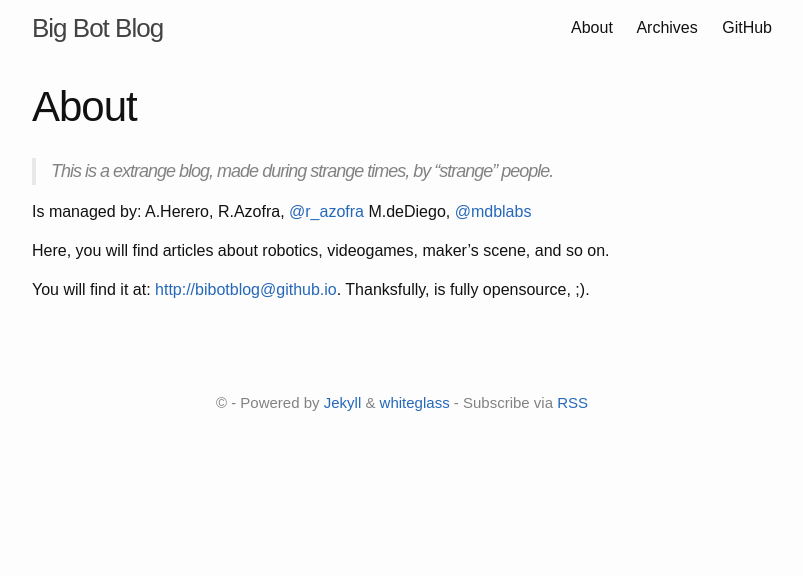
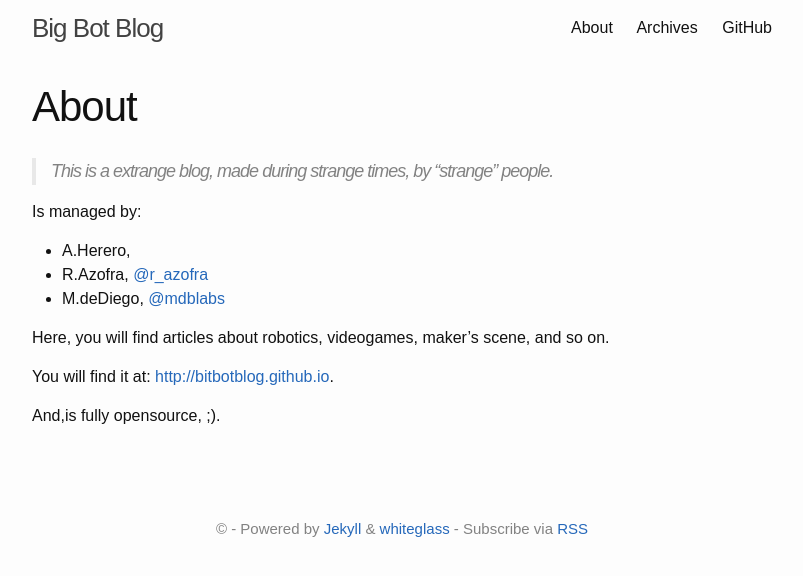
Before and after one commit to bitbotblog/bitbotblog.github.io, a Jekyll site: the page built from about.md, in a window 1280 px wide. Shown: the top 576 px of the page, without its empty margins (238-1041 px from the left). Built offline with Jekyll 4.4.1, drawn with Linux system fonts in a browser that asks for light colours.

Commit message:
About page updated. Errata.

```diff
--- a/about.md
+++ b/about.md
@@ -7,10 +7,12 @@ permalink: /about/
 >This is a extrange blog, made during strange times, by "strange" people.
 
 Is managed by:
-A.Herero,[]()
-R.Azofra, [@r_azofra](https://twitter.com/r_azofra)
-M.deDiego, [@mdblabs](https://twitter.com/mdbLabs)
+* A.Herero,[]()
+* R.Azofra, [@r_azofra](https://twitter.com/r_azofra)
+* M.deDiego, [@mdblabs](https://twitter.com/mdbLabs)
 
 Here, you will find articles about robotics, videogames, maker's scene, and so on.
 
-You will find it at: [http://bibotblog@github.io](http://bibotblog@github.io). Thanksfully, is fully opensource, ;).
+You will find it at: [http://bitbotblog.github.io](http://bibotblog.github.io).
+
+And,is fully opensource, ;).
```
